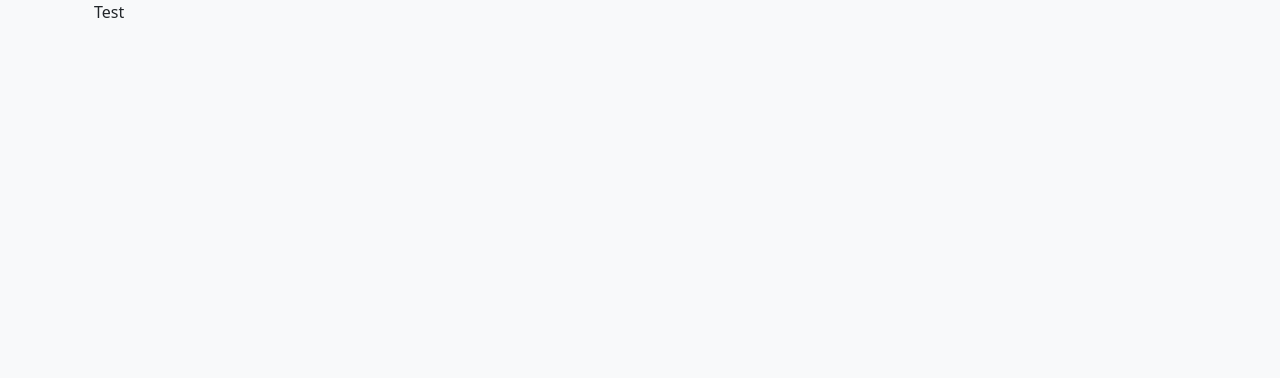
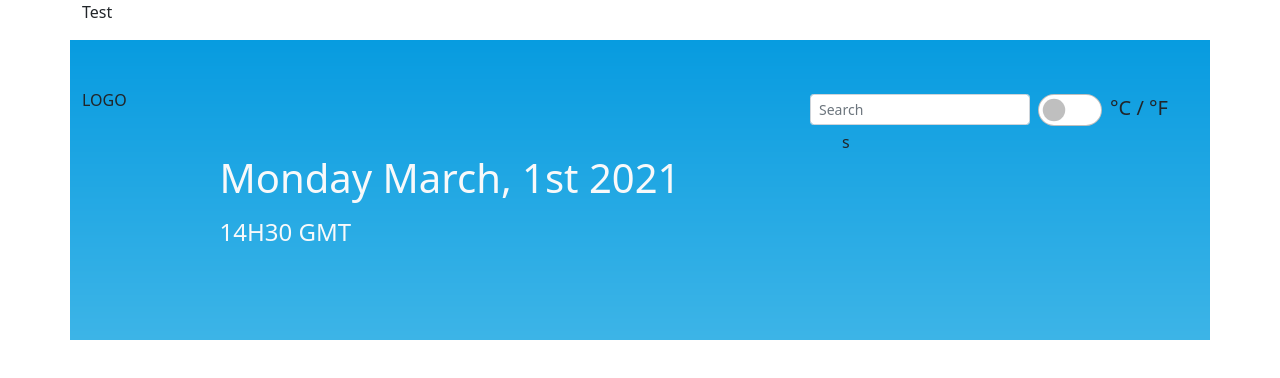
Before and after one commit to guillainbisimwa/Weather-App, a website built with webpack: page dist/index.html in a window 1280 px wide. Built offline with nearby package versions, Linux system fonts and the light colour scheme.

Commit message:
Add main info container

```diff
--- a/src/style.css
+++ b/src/style.css
@@ -14,3 +14,21 @@
 .hide {
   display: none;
 }
+
+.bg {
+  background: url(./img/1.png);
+  height: 300px;
+}
+
+#tempSwitch {
+  width: 4em;
+  height: 2em;
+}
+
+.form-control-sm {
+  height: fit-content !important;
+}
+
+.temp {
+  width: 80px;
+}
```
Also changed, not shown: dist/46df79944e8d9c7d52636241254ddb76.png (added), dist/index.html, dist/main.js.
